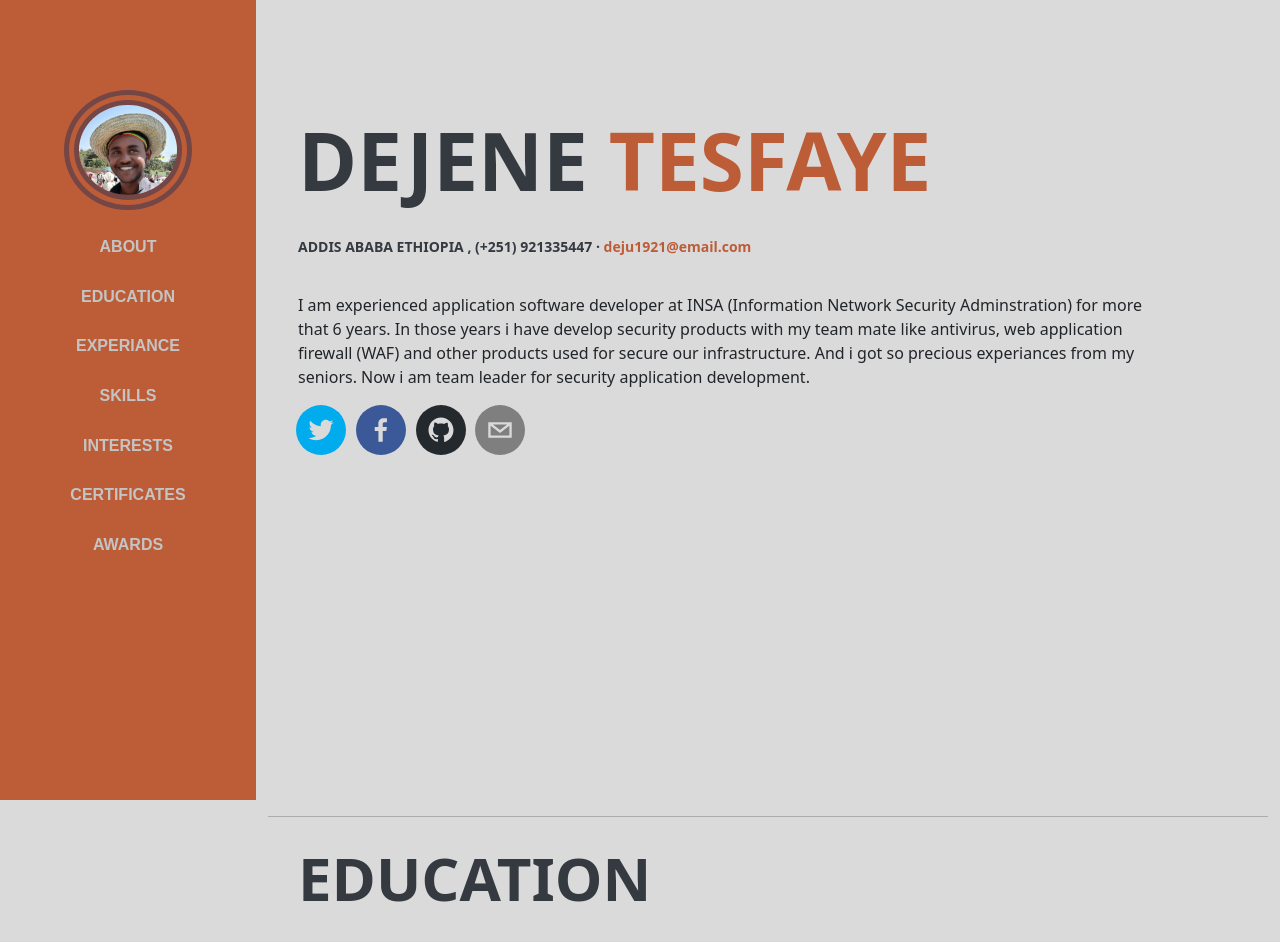
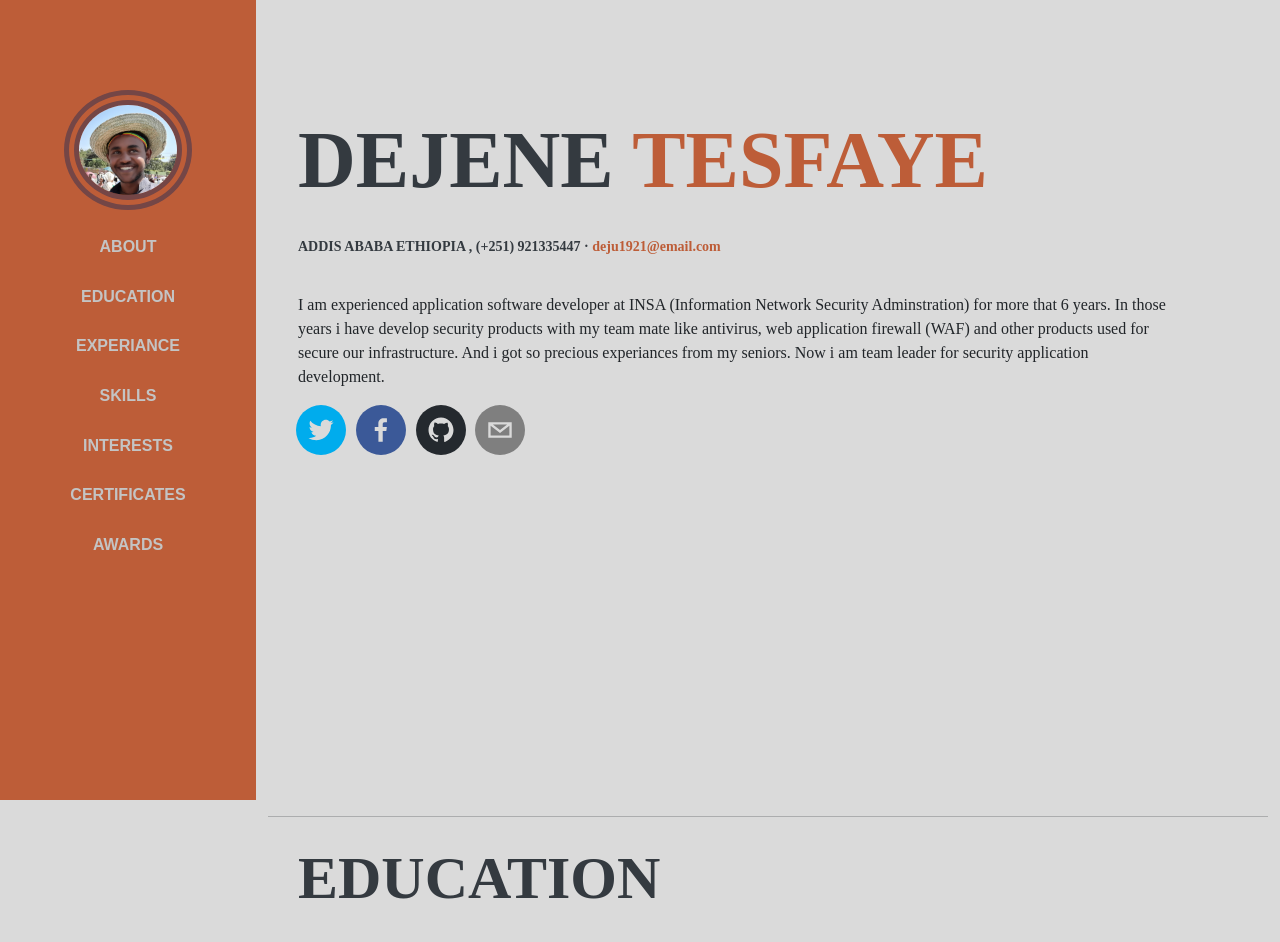
Before and after one commit to dejenetesfaye/portfolio, a React (Create React App) app: page / in a window 1280 px wide. Shown: the top 942 px of the page. Built offline with nearby package versions, Linux system fonts and the light colour scheme.

Commit message:
it seems the last but

```diff
--- a/src/index.css
+++ b/src/index.css
@@ -95,14 +95,14 @@ code {
 }
 .name {
   font-size: 80px;
-
+  font-family: 'Times New Roman', Times, serif;
   font-weight: 700;
   text-transform: uppercase;
   color: #343a40;
 }
 .address {
   font-size: 14px;
-
+  font-family: 'Times New Roman', Times, serif;
   font-weight: 700;
   text-transform: uppercase;
   color: #343a40;
@@ -110,7 +110,7 @@ code {
 
 .intro {
   font-size: 16px;
-
+  font-family: 'Times New Roman', Times, serif;
   font-weight: 400;
 }
 .SocialIcon {
@@ -127,7 +127,7 @@ code {
 
 .title {
   font-size: 60px;
-
+  font-family: 'Times New Roman', Times, serif;
   font-weight: 700;
   text-transform: uppercase;
   color: #343a40;
```
